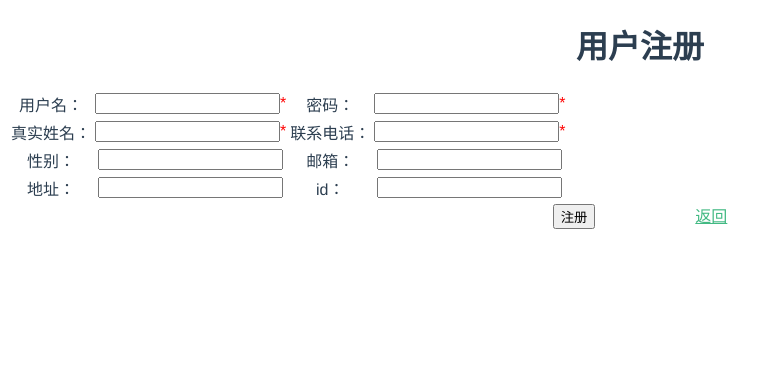
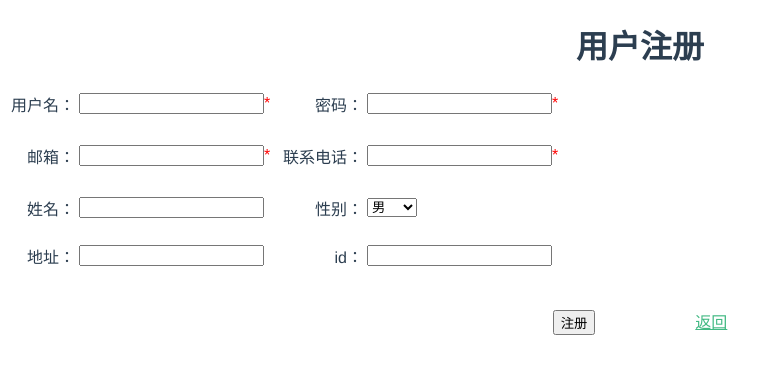
Before and after one commit to yangzeqi1993/jxmall_frontend, a Vue app: page /register in a window 1280 px wide. Shown: the top 374 px of the page, without its empty margins (0-778 px from the left). Built offline with nearby package versions, Linux system fonts and the light colour scheme.

Commit message:
新增-用户注册-页面

```diff
--- a/src/views/Register.vue
+++ b/src/views/Register.vue
@@ -1,89 +1,166 @@
 <template>
   <div id="Register">
     <h1>用户注册</h1>
-    <table id="registerTable">
+    <table class="registerTable">
+
       <tr>
         <td><label>用户名：</label></td>
-        <td>
-          <label><input type="text" id="AcctNo" maxlength="50"/></label>
+        <td class="registerShow">
+          <label><input type="text" id="AcctNo" maxlength="30" v-model="user_name" @input="_inputUsername" @click="_inputUsername"/></label>
           <span style="color:red">*</span>
         </td>
         <td><label>密码：</label></td>
-        <td>
-          <label><input type="text" id="PassWord" maxlength="50"/></label>
+        <td class="registerShow">
+          <label><input type="text" id="PassWord" maxlength="12" v-model="user_password" @input="_inputPassword" @click="_inputPassword"/></label>
           <span style="color:red">*</span>
         </td>
       </tr>
       <tr>
-        <td><label>真实姓名：</label></td>
-        <td>
-          <label><input type="text" id="actName" maxlength="50" /></label>
+          <td></td>
+          <td class="promptText">{{usernamePrompt}}</td>
+          <td></td>
+          <td class="promptText">{{passwordPrompt}}</td>
+      </tr>
+        <br>
+
+      <tr>
+        <td><label>邮箱：</label></td>
+        <td class="registerShow">
+          <label><input type="text" id="userMail" maxlength="50" @change="_inputMail"/></label>
           <span style="color:red">*</span>
         </td>
         <td><label>联系电话：</label></td>
-        <td>
-          <label><input type="text" id="userPhone" maxlength="50" /></label>
+        <td class="registerShow">
+          <label><input type="tel" onkeyup="value=value.replace(/[^\d]/g,'')" id="userPhone" @click="_inputPhone"/></label>
           <span style="color:red">*</span>
         </td>
       </tr>
        <tr>
+          <td></td>
+          <td class="promptText">{{mailPrompt}}</td>
+          <td></td>
+          <td class="promptText">{{phonePrompt}}</td>
+       </tr>
+        <br>
+
+      <tr>
+          <td><label>姓名：</label></td>
+          <td class="registerShow">
+            <label><input type="text" id="actName" maxlength="50" /></label>
+          </td>
           <td><label>性别：</label></td>
-      <td>
-        <label><input type="text" id="userSex" maxlength="50" /></label>
-      </td>
-      <td><label>邮箱：</label></td>
-      <td>
-        <label><input type="text" id="userMail" maxlength="50" /></label>
+          <td class="registerShow">
+              <select style="width:50px">
+                  <option value="male">男</option>
+                  <option value="female">女</option>
+              </select>
           </td>
       </tr>
+        <br>
+
         <tr>
         <td><label>地址：</label></td>
-        <td>
+        <td class="registerShow">
           <label><input type="text" id="userAddress" maxlength="50" /></label>
         </td>
         <td><label>id：</label></td>
-        <td>
+        <td class="registerShow">
           <label><input type="text" id="userId" maxlength="50" /></label>
         </td>
       </tr>
+        <br>
+        <br>
+
     </table>
     <a>
-      <button type="submit" v-on:click="_register"  style="margin-right:100px">注册 </button>
+      <button type="submit" v-on:click="_register" style="margin-right:100px">注册 </button>
     </a>
     <router-link tag="a" :to="'/'">返回</router-link>
   </div>
 </template>
 
 <script>
+
+    import axios from "axios";
+
     export default {
 
       name: 'Register',
 
       data () {
         return {
-      inputPrompt:""
+          user_name:"",
+          user_password:"",
+
+          usernamePrompt:"",
+          passwordPrompt:"",
+          phonePrompt:"",
+          mailPrompt:""
         }
       },
 
       methods:{
+
+          checkUserName(){
+              return this.user_name === this.user_name.replace(/[^\d\a-zA-Z]/gi,'');
+          },
+
+          checkPassword(){
+              return this.user_password === this.user_password.replace(/[^\d\a-zA-Z]/gi,'');
+          },
+
+          _inputUsername: function(){
+            if(!this.checkUserName()) {
+               this.usernamePrompt = "用户名只能为数字和字母的组合";
+            }else {
+               this.usernamePrompt = "";
+            }
+          },
+
+          _inputPassword: function(){
+              if(!this.checkPassword()) {
+                  this.passwordPrompt = "用户名只能为数字和字母的组合";
+              }else {
+                  this.passwordPrompt = "";
+              }
+          },
+
+          _inputPhone: function(){
+              this.phonePrompt = "";
+          },
+
+          _inputMail: function(){
+              this.mailPrompt = "";
+          },
+
+
           _register: function () {
-          let user_accno = document.getElementById("AcctNo").value;
+              let user_acct = document.getElementById("AcctNo").value;
               let user_password = document.getElementById("PassWord").value;
-          let user_name = document.getElementById("actName").value;
+              let user_mail = document.getElementById("userMail").value;
               let user_phone = document.getElementById("userPhone").value;
-          if(!user_accno){alert("用户名不能为空");}
-          else if(!user_password){alert("登录密码不能为空");}
-          else if(!user_name){alert("真实姓名不能为空");}
-          else if(!user_phone){alert("联系电话不能为空"); }
-          else {
-              axios.post('//user/addUser/', {
+
+              if(!user_acct){
+                  this.usernamePrompt = "用户名不能为空";
+              } else if(!user_password){
+                  this.passwordPrompt = "密码不能为空";
+              } else if(!this.checkPassword()){
+                  this.passwordPrompt = "用户名只能为数字和字母的组合";
+              } else if(!user_mail){
+                  this.mailPrompt = "邮箱不能为空";
+              } else if(!user_phone){
+                  this.phonePrompt = "手机号不能为空";
+              } else if(user_phone.length !== 11){
+                  this.phonePrompt = "请输入正确的手机号";
+              } else{
+                  axios.post('/user/addUser/', {
                       userId: document.getElementById("userId").value,
-                  userName: user_accno,
+                      userName: user_acct,
                       userPhone: user_phone,
-                  userRealName: user_name,
+                      userRealName: document.getElementById("actName").value,
                       userMallName: document.getElementById("address").value,
                       userSex: document.getElementById("userSex").value,
-                  userMail: document.getElementById("userMail").value,
+                      userMail: user_mail,
                       userAddress: document.getElementById("userAddress").value
                   })
                   .then(function (response) {
@@ -93,7 +170,7 @@ export default {
                       console.log(error);
                   });
 
-              axios.post('//user/addUser/', {
+                  axios.post('/user/addUser/', {
                       userId: document.getElementById("userId").value,
                       userName: document.getElementById("ActName").value,
                       userPassword: user_password
@@ -114,6 +191,14 @@ export default {
 
 <!-- Add "scoped" attribute to limit CSS to this component only -->
 <style lang="stylus" scoped>
-#MyInfo
+  #Register
      float center
+  .registerTable
+     text-align right
+  .registerShow
+     width 200px
+     text-align left
+  .promptText
+     text-align left
+     color red
 </style>
--- a/src/views/address/editAddress.vue
+++ b/src/views/address/editAddress.vue
@@ -6,24 +6,27 @@
             <td><label>姓名：</label></td>
             <td>
                 <label>
-                    <input type="text" onkeyup="value=value.replace(/[^\u4E00-\u9FA5\a-zA-Z]/gi,'')" v-model="item.receiverName"/>
+                    <input type="text" onkeyup="value=value.replace(/[^\u4E00-\u9FA5\a-zA-Z]/gi,'')" v-model="item.receiverName" @click="_inputName"/>
                 </label>
                 <span style="color:red">*</span>
+                <span class="promptText">{{namePrompt}}</span>
             </td>
         </tr>
         <tr>
             <td><label>联系电话：</label></td>
             <td>
                 <!--使用onkeyup方法和type=tel，使文本框只能输入数字-->
-                <label><input type="tel" onkeyup="value=value.replace(/[^\d]/g,'')"  v-model="item.receiverPhone" /></label>
+                <label><input type="tel" onkeyup="value=value.replace(/[^\d]/g,'')"  v-model="item.receiverPhone" @click="_inputPhone"/></label>
                 <span style="color:red">*</span>
+                <span class="promptText">{{phonePrompt}}</span>
             </td>
         </tr>
         <tr>
             <td><label>收货地址：</label></td>
             <td>
-                <label><input type="text" v-model="item.receiverAddressInfo" style="width:400px;" maxlength="1000"/></label>
+                <label><input type="text" v-model="item.receiverAddressInfo" style="width:400px;" maxlength="1000" @click="_inputAddress"/></label>
                 <span style="color:red">*</span>
+                <span class="promptText">{{addressPrompt}}</span>
             </td>
         </tr>
         <tr>
@@ -52,6 +55,10 @@
 
         data() {
             return {
+                namePrompt:"",
+                phonePrompt:"",
+                addressPrompt:"",
+
                 getUserId:"",
                 item: ""
             }
@@ -78,14 +85,30 @@
                 });
             },
 
+            _inputName: function(){
+                this.namePrompt = "";
+            },
+
+            _inputPhone: function(){
+                this.phonePrompt = "";
+            },
+
+            _inputAddress: function(){
+                this.addressPrompt = "";
+            },
+
             _cancel: function () {
                 window.location.href = "/address";
             },
 
             _save: function () {
-                if(this.item.receiverPhone.length !== 11){
-                    alert("请输入正确的手机号。")
-                }else {
+                if(!this.item.receiverName){
+                    this.namePrompt = "姓名不能为空";
+                }else if(this.item.receiverPhone.length !== 11){
+                    this.phonePrompt = "请输入正确的手机号";
+                }else if(!this.item.receiverAddressInfo){
+                    this.addressPrompt = "收货地址不能为空";
+                }else{
                     axios.put('/receiver/updReceiver/', {
                         receiverId: this.item.receiverId,
                         userId: this.item.userId,
@@ -117,7 +140,11 @@
         border:1px solid #000;
     .editAddressTable
         text-align: left;
-    // border:1px solid #000;
+     // border:1px solid #000;
     .editAddressButton
         margin-right:100px
+    .promptText
+        font-size 14px
+        margin-left 20px
+        color red
 </style>
--- a/src/views/address/myAddress.vue
+++ b/src/views/address/myAddress.vue
@@ -86,7 +86,7 @@
                 axios.delete('/receiver/delReceiver/userId='+this.getUserId+'&receiverId='+radioId)
                     .then(function (response) {
                         console.log(response);
-                        window.location.href = "/myAddress";
+                        window.location.reload();
                     })
                     .catch(function (error) {
                         console.log(error);
--- a/src/views/address/newAdd.vue
+++ b/src/views/address/newAdd.vue
@@ -3,33 +3,36 @@
     <h1>新增收货地址</h1>
     <table class="newAddTable">
         <tr>
-            <td><label>姓名：</label></td>
+            <td><span>姓名：</span></td>
             <td>
                 <label>
-                    <input type="text" onkeyup="value=value.replace(/[^\u4E00-\u9FA5\a-zA-Z]/gi,'')" id="name"/>
+                    <input type="text" onkeyup="value=value.replace(/[^\u4E00-\u9FA5\a-zA-Z]/gi,'')" id="name" @click="_inputName"/>
                 </label>
                 <span style="color:red">*</span>
+                <span class="promptText">{{namePrompt}}</span>
             </td>
         </tr>
         <tr>
-            <td><label>联系电话：</label></td>
+            <td><span>联系电话：</span></td>
             <td>
                 <!--使用onkeyup方法和type=tel，使文本框只能输入数字-->
                 <label>
-                    <input type="tel" onkeyup="value=value.replace(/[^\d]/g,'')" id="phone" v-model="phoneInput"/>
+                    <input type="tel" onkeyup="value=value.replace(/[^\d]/g,'')" id="phone"  @click="_inputPhone"/>
                 </label>
                 <span style="color:red">*</span>
+                <span class="promptText">{{phonePrompt}}</span>
             </td>
         </tr>
         <tr>
-            <td><label>收货地址：</label></td>
+            <td><span>收货地址：</span></td>
             <td>
-                <label><input type="text" id="address" style="width:400px;" maxlength="1000"/></label>
+                <label><input type="text" id="address" style="width:400px;" maxlength="1000" @click="_inputAddress"/></label>
                 <span style="color:red">*</span>
+                <span class="promptText">{{addressPrompt}}</span>
             </td>
         </tr>
         <tr>
-            <td><label>id：</label></td>
+            <td><span>id：</span></td>
             <td>
                 <label><input type="text" id="id"/></label>
                 <span>（模拟后台，测试用）</span>
@@ -54,8 +57,13 @@
         data() {
             return {
                 getUserId:"",
-                phoneInput:"",
 
+                namePrompt:"",
+                phonePrompt:"",
+                addressPrompt:"",
+
+
+                // 送给后端的json对象
                 receiverId:"",
                 userId:"",
                 receiverName: "",
@@ -69,17 +77,37 @@
         },
 
         methods: {
+            _inputName: function(){
+                this.namePrompt = "";
+            },
+
+            _inputPhone: function(){
+                this.phonePrompt = "";
+            },
+
+            _inputAddress: function(){
+                this.addressPrompt = "";
+            },
 
             _commit: function() {
-                if(this.phoneInput.length !== 11){
-                    alert("请输入正确的手机号。")
-                }else {
+
+                let getName = document.getElementById("name").value;
+                let getPhone = document.getElementById("phone").value;
+                let getAddress = document.getElementById("address").value;
+
+                if(!getName){
+                    this.namePrompt = "姓名不能为空";
+                }else if(getPhone.length !== 11){
+                    this.phonePrompt = "请输入正确的手机号";
+                }else if(!getAddress){
+                    this.addressPrompt = "收货地址不能为空";
+                }else{
                     axios.post('/receiver/add/', {
                         receiverId: document.getElementById("id").value,
                         userId: this.getUserId,
-                        receiverName: document.getElementById("name").value,
-                        receiverPhone: document.getElementById("phone").value,
-                        receiverAddressInfo: document.getElementById("address").value
+                        receiverName: getName,
+                        receiverPhone: getPhone,
+                        receiverAddressInfo: getAddress
                 })
                     .then(function (response) {
                         console.log(response);
@@ -107,4 +135,8 @@
     .newAddTable
         text-align: left;
         margin-left:40px;
+    .promptText
+        font-size 14px
+        margin-left 20px
+        color red
 </style>
```
Lines whose indentation alone changed are shown as unchanged.
